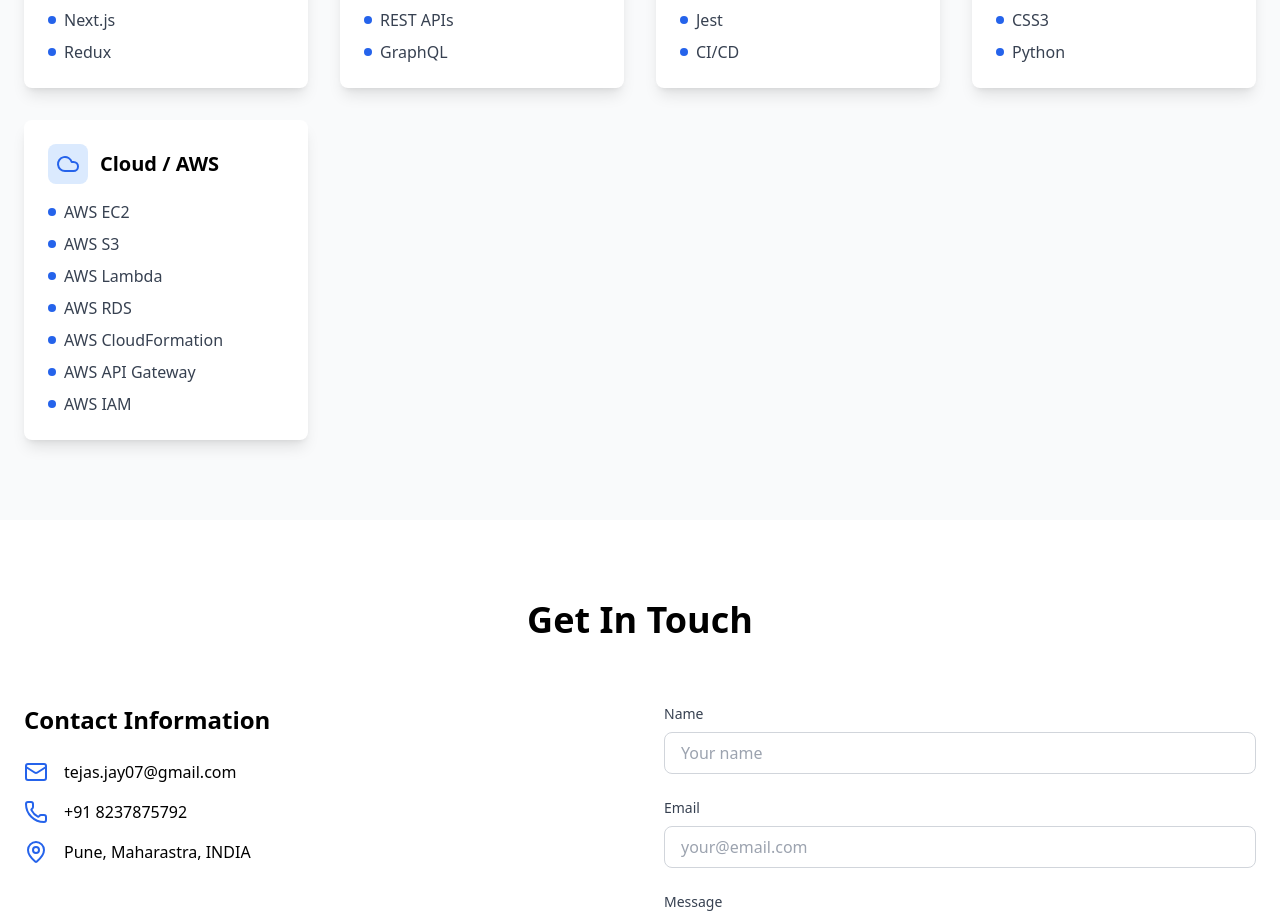
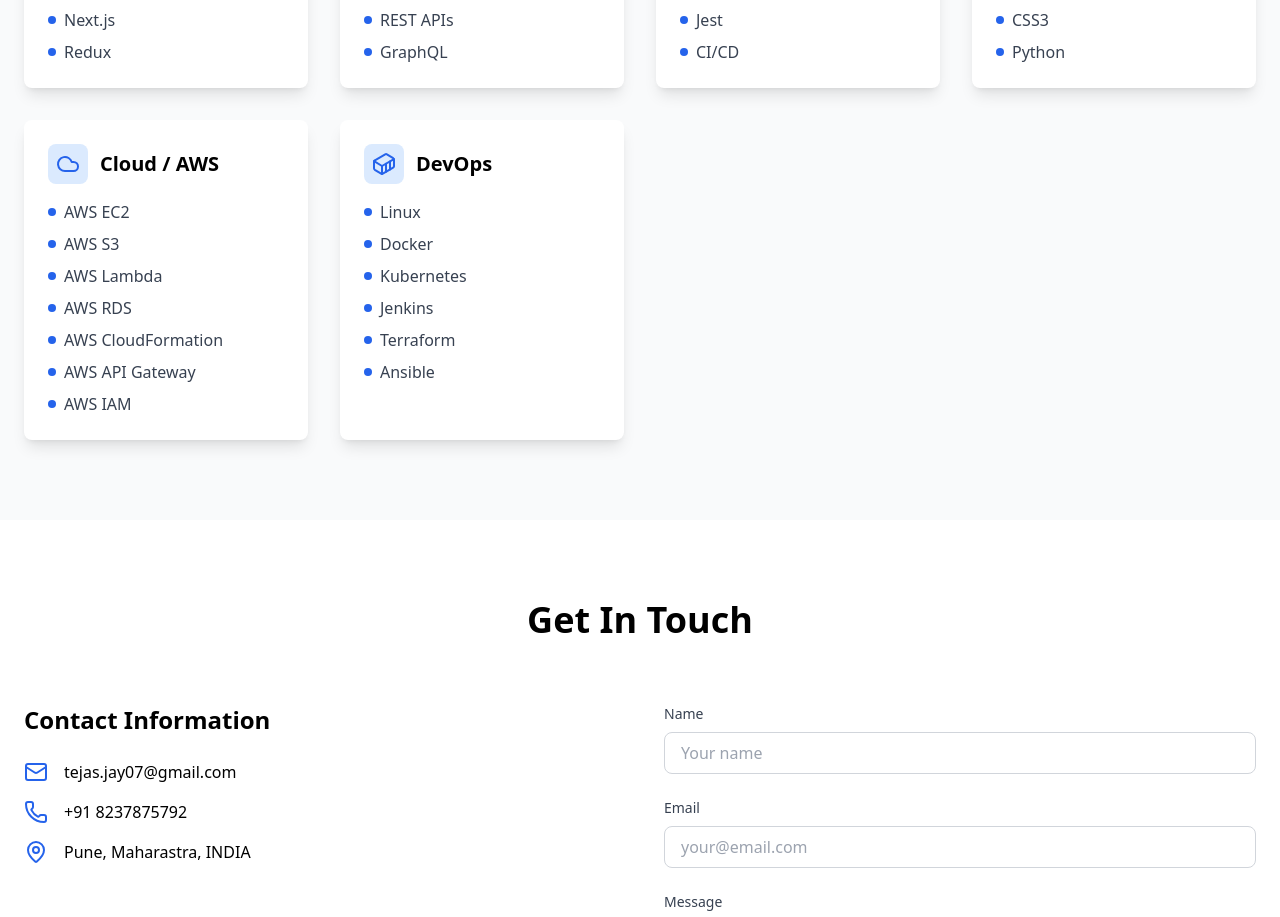
Before and after one commit to tejayy/Frontend-Portfolio, a React (Vite) app: page / in a window 1280 px wide. Shown: the part 1860-2777 px from the top of the page. Built offline with nearby package versions, Linux system fonts and the light colour scheme.

Commit message:
Update skills.tsx

```diff
--- a/src/data/skills.tsx
+++ b/src/data/skills.tsx
@@ -1,4 +1,4 @@
-import {Code, Layout, Database, Terminal, Cloud} from "lucide-react";
+import {Code, Layout, Database, Terminal, Cloud, Container} from "lucide-react";
 import {SkillCategory} from "../types";
 
 export const skillCategories: SkillCategory[] = [
@@ -27,4 +27,9 @@
     icon: <Cloud className="w-6 h-6" />, // You can add an appropriate icon here
     skills: ["AWS EC2", "AWS S3", "AWS Lambda", "AWS RDS", "AWS CloudFormation", "AWS API Gateway", "AWS IAM"],
   },
+  {
+    title: "DevOps",
+    icon: <Container className="w-6 h-6" />,
+    skills: ["Linux", "Docker", "Kubernetes", "Jenkins", "Terraform", "Ansible"],
+  },
 ]
```
